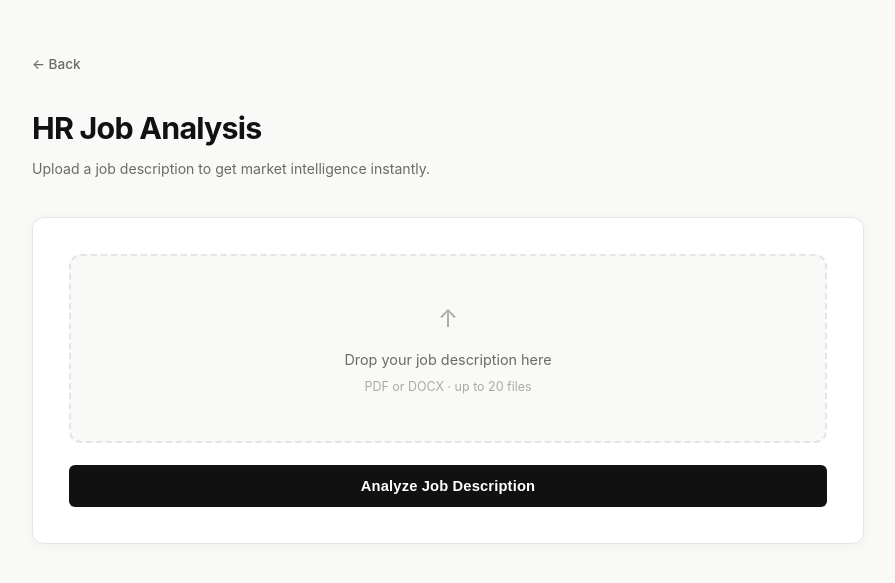
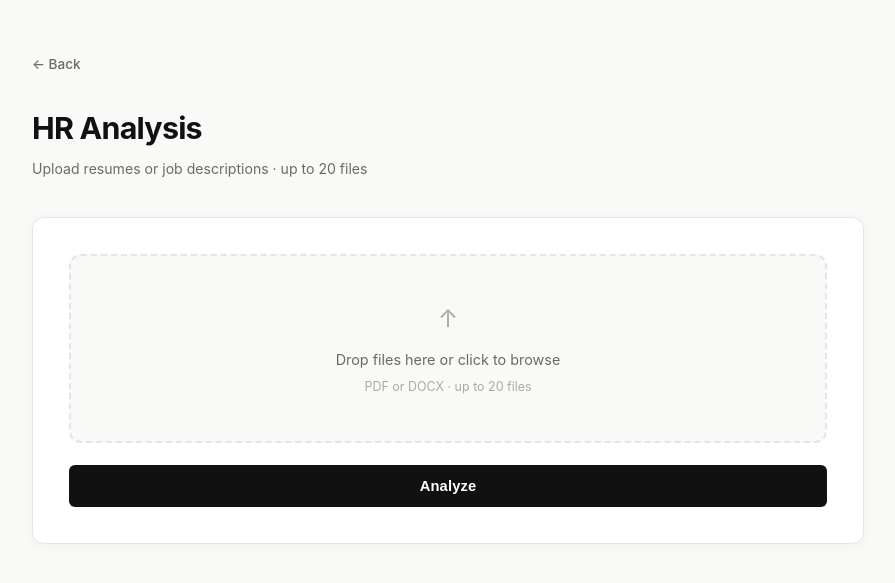
Before and after one commit to BuRhAn5352/Talent_intelligence_platform, a FastAPI app: page /hr in a window 1280 px wide. Shown: the top 583 px of the page, without its empty margins (192-1087 px from the left). Run offline with FastAPI, Linux system fonts and the light colour scheme; parts of the project's set-up code (start-up, migrations or seed data) failed here and were passed over.

Commit message:
Revise HR Dashboard layout and upload instructions
Updated the HR Dashboard page to reflect changes in the title and subtitle, and modified the upload instructions.

```diff
--- a/app/templates/hr.html
+++ b/app/templates/hr.html
@@ -9,8 +9,8 @@
 <body>
     <div class="container">
         <a href="/" class="back">← Back</a>
-        <h1>HR Job Analysis</h1>
-        <p class="subtitle">Upload a job description to get market intelligence instantly.</p>
+        <h1>HR Analysis</h1>
+        <p class="subtitle">Upload resumes or job descriptions · up to 20 files</p>
 
         {% if error %}
         <div class="error">{{ error }}</div>
@@ -22,11 +22,11 @@
                     <input type="file" name="files" id="file" accept=".pdf,.docx" multiple required>
                     <label for="file">
                         <div class="upload-icon">↑</div>
-                        <div>Drop your job description here</div>
+                        <div>Drop files here or click to browse</div>
                         <div class="upload-hint">PDF or DOCX · up to 20 files</div>
                     </label>
                 </div>
-                <button type="submit" class="submit-btn">Analyze Job Description</button>
+                <button type="submit" class="submit-btn">Analyze</button>
             </form>
         </div>
     </div>
```
